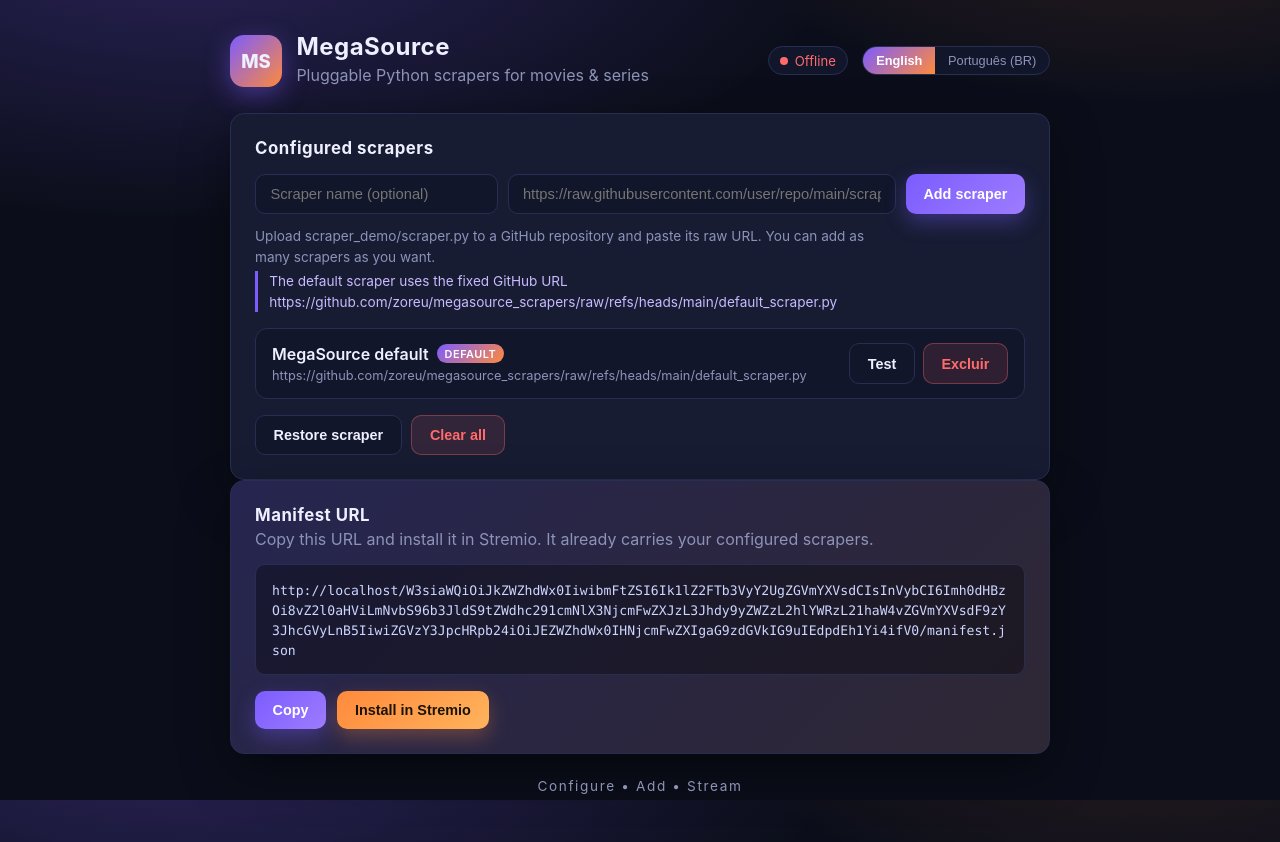
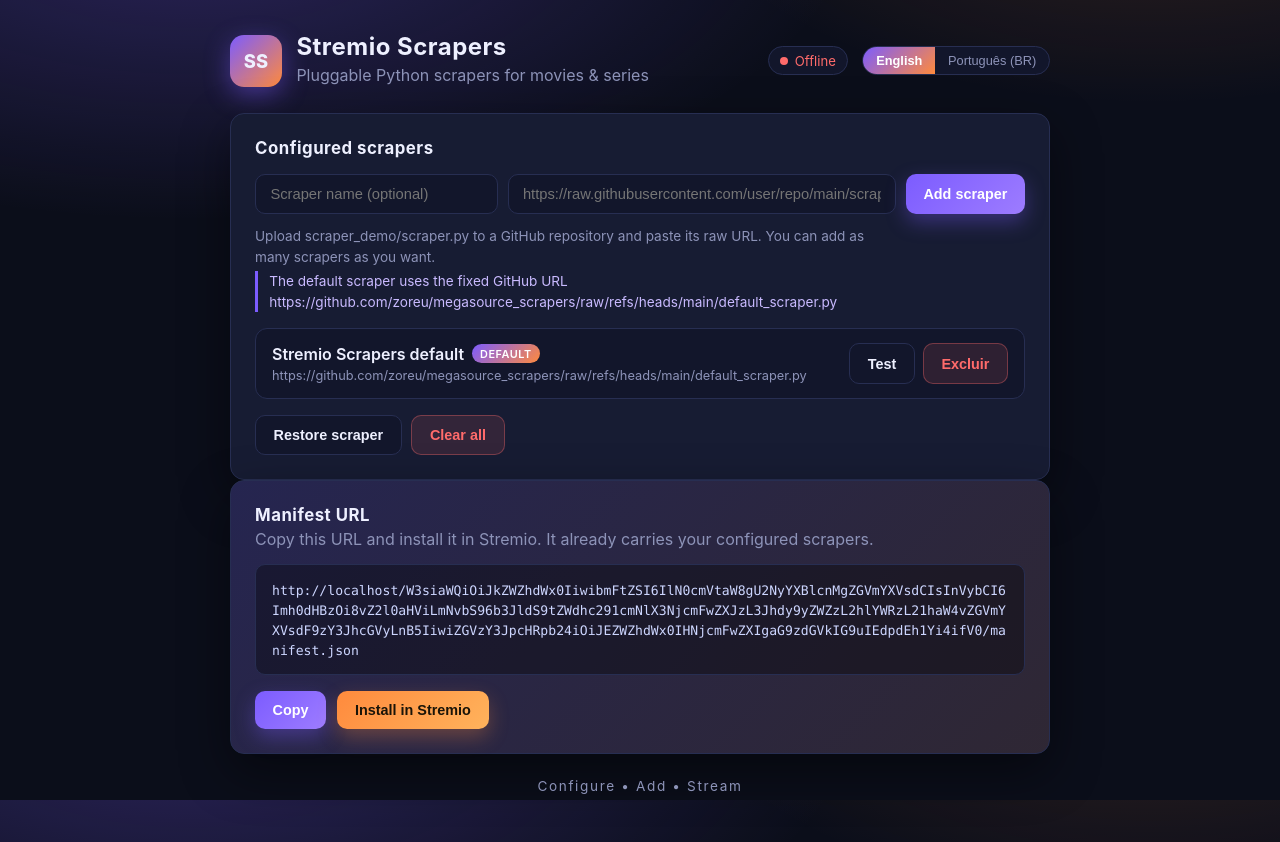
Before and after one commit to mykaelandradee/stremioscrapers, a React (Vite) app in the folder front_vite/: page / in a window 1280 px wide. Built offline with nearby package versions, Linux system fonts and the light colour scheme; no server answers.

Commit message:
chore: rename MegaSource branding to Stremio Scrapers

```diff
--- a/front_vite/src/App.jsx
+++ b/front_vite/src/App.jsx
@@ -10,7 +10,7 @@
 
 const DEMO = {
   id: "default",
-  name: "MegaSource default",
+  name: "Stremio Scrapers default",
   url: DEMO_SCRAPER_URL,
   description: "Default scraper hosted on GitHub.",
 };
@@ -116,9 +116,9 @@
     <div className="page">
       <header className="header">
         <div className="brand">
-          <div className="logo">MS</div>
+          <div className="logo">SS</div>
           <div>
-            <h1>MegaSource</h1>
+            <h1>Stremio Scrapers</h1>
             <p className="muted">{t("tagline")}</p>
           </div>
         </div>
```
